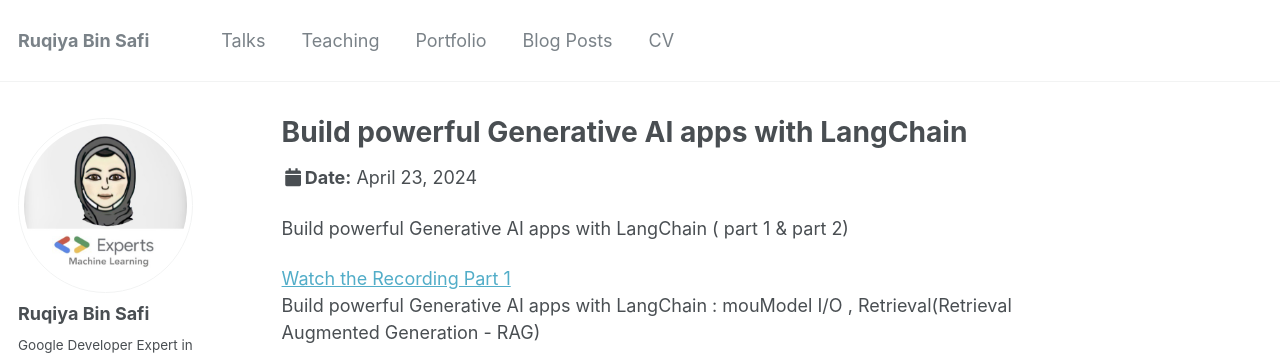
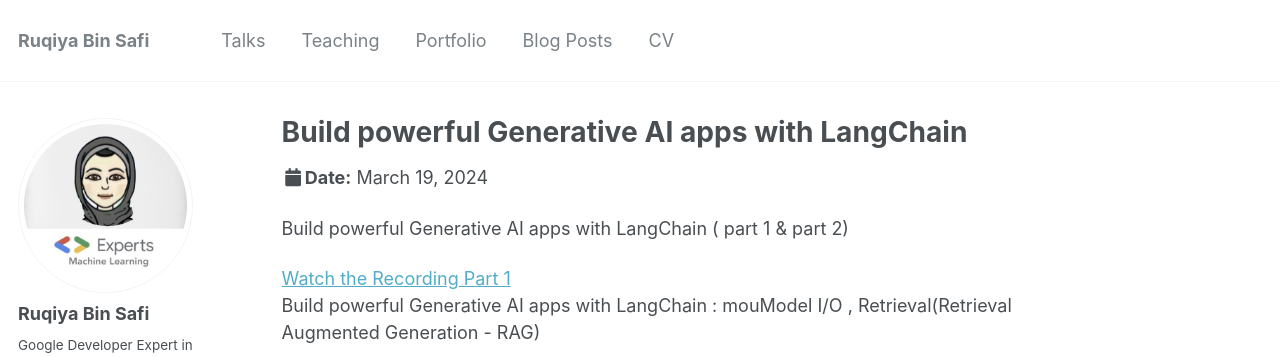
Before and after one commit to Ruqyai/ruqyai.github.io, a Jekyll site: the page built from _talks/2024-03-19-talk.md, in a window 1280 px wide and 900 px high. Shown: the top 357 px of the window. Built offline with Jekyll 4.4.1, drawn with Linux system fonts in a browser that asks for light colours.

Commit message:
Build powerful Generative AI apps with LangChain

```diff
--- a/_talks/2024-04-23-talk.md
+++ b/_talks/2024-03-19-talk.md
@@ -2,9 +2,9 @@
 title: "Build powerful Generative AI apps with LangChain"
 collection: talks
 type: "Talk"
-permalink: /talks/2024-04-23-talk
+permalink: /talks/2024-03-19-talk
 venue: "Online"
-date: 2024-04-23
+date: 2024-03-19
 location: "Youtube,Twitter, and Facebook"
 ---
 
```
